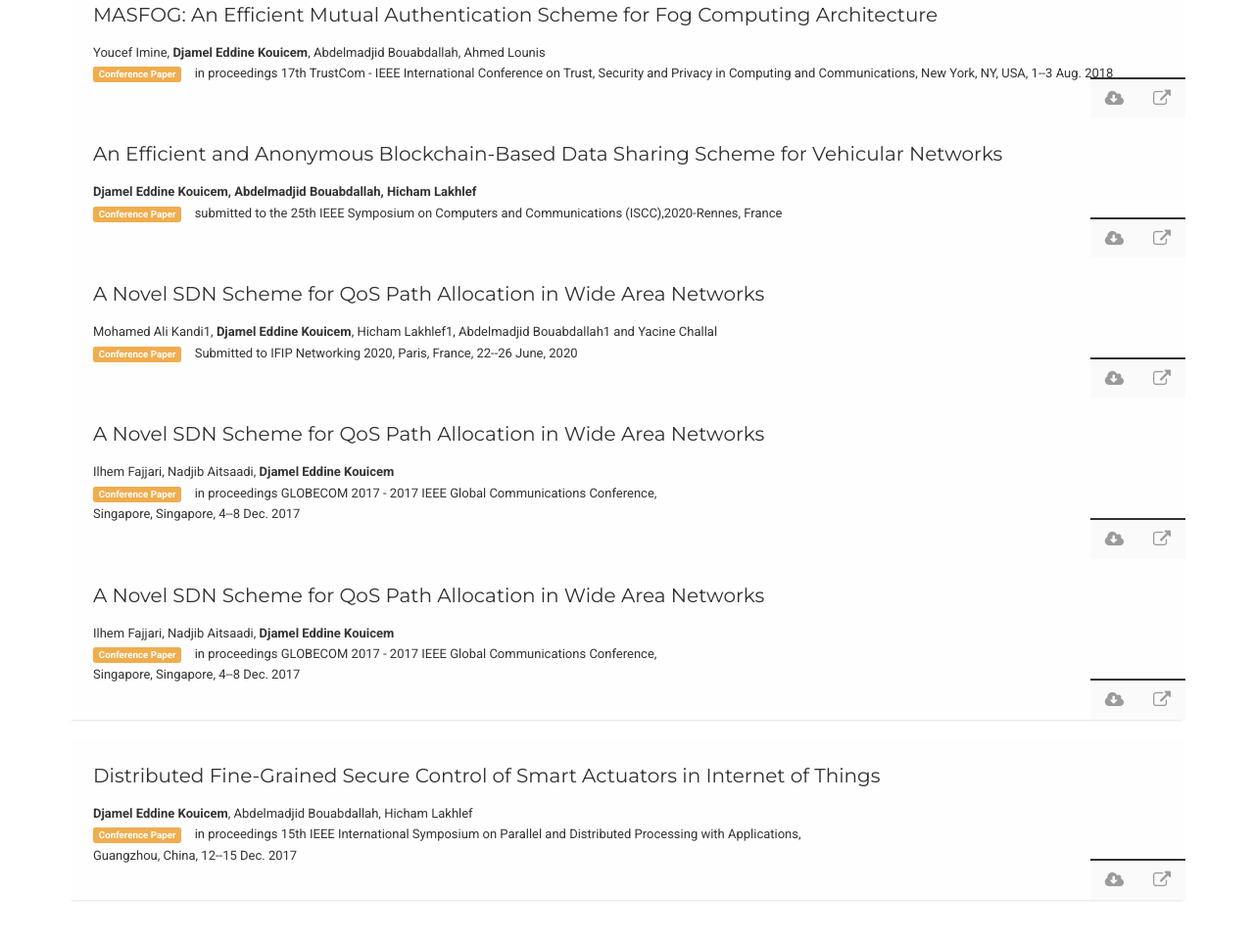
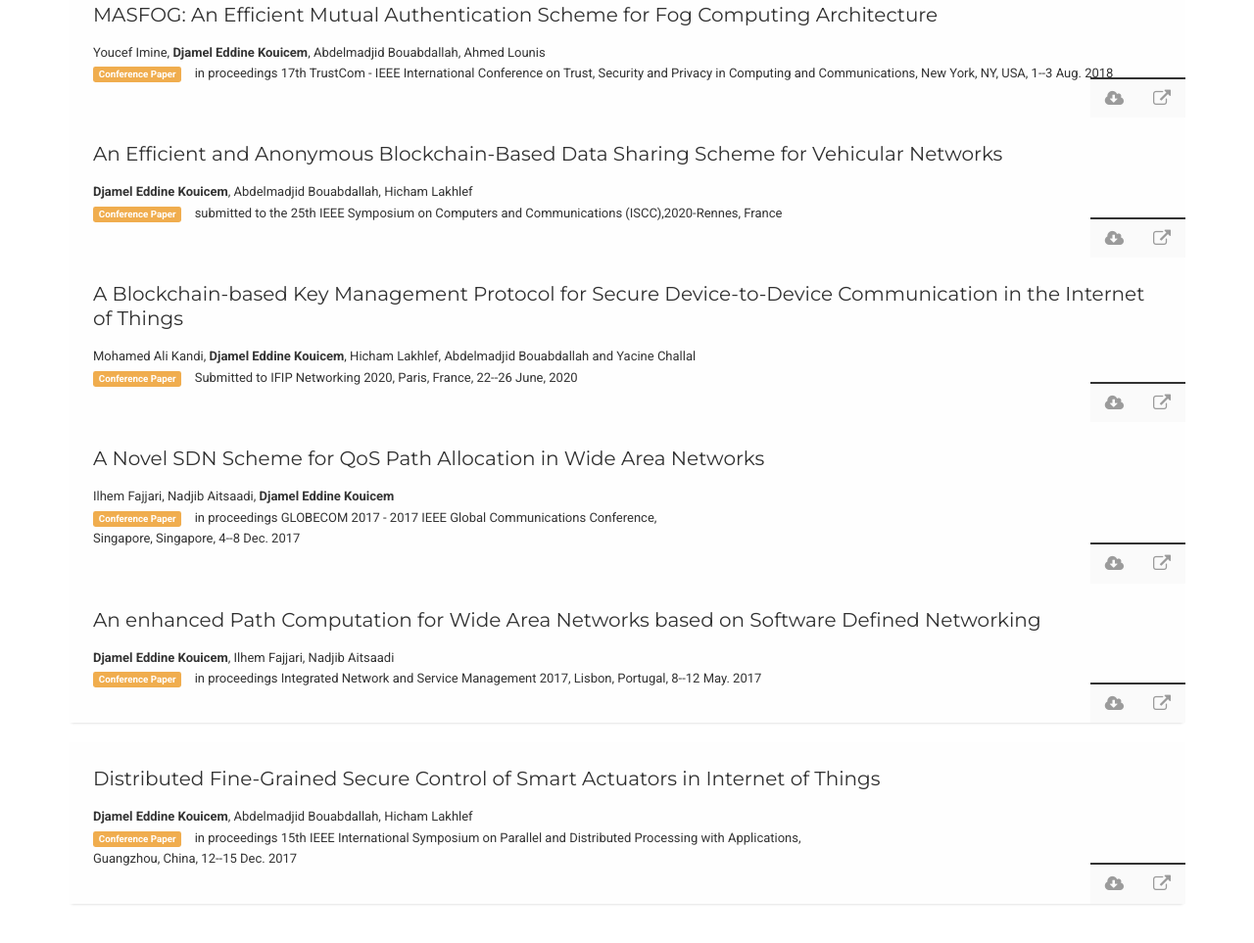
Before and after one commit to djamelkde/djamelkde.github.io, a plain HTML site: page index.html in a window 1280 px wide. Shown: the part 4287-5250 px from the top of the page at 98% size. Drawn offline with nearby package versions, Linux system fonts and the light colour scheme; some icons are missing.

Commit message:
correct some references in the  publications list section

```diff
--- a/index.html
+++ b/index.html
@@ -440,7 +440,7 @@
                                                 </div>
 
                                                 <h4 class="pubtitle">An Efficient and Anonymous Blockchain-Based Data Sharing Scheme for Vehicular Networks</h4>
-                                                <div class="pubauthor"><strong>Djamel Eddine Kouicem, Abdelmadjid Bouabdallah, Hicham Lakhlef</strong></div>
+                                                <div class="pubauthor"><strong>Djamel Eddine Kouicem</strong>, Abdelmadjid Bouabdallah, Hicham Lakhlef</div>
                                                 <div class="pubcite"><span class="label label-warning">Conference Paper</span> submitted to the 25th IEEE Symposium on Computers and Communications (ISCC),2020-Rennes, France</div>
 
                                             </div>
@@ -486,8 +486,8 @@
 
                                                 </div>
 
-                                                <h4 class="pubtitle">A Novel SDN Scheme for QoS Path Allocation in Wide Area Networks</h4>
-                                                <div class="pubauthor">Mohamed Ali Kandi1, <strong>Djamel Eddine Kouicem</strong>, Hicham Lakhlef1, Abdelmadjid Bouabdallah1 and Yacine Challal </div>
+                                                <h4 class="pubtitle">A Blockchain-based Key Management Protocol for Secure Device-to-Device Communication in the Internet of Things</h4>
+                                                <div class="pubauthor">Mohamed Ali Kandi, <strong>Djamel Eddine Kouicem</strong>, Hicham Lakhlef, Abdelmadjid Bouabdallah and Yacine Challal </div>
                                                 <div class="pubcite"><span class="label label-warning">Conference Paper</span> Submitted to IFIP Networking 2020, Paris, France, 22--26 June, 2020</div>
 
                                             </div>
@@ -558,14 +558,14 @@
 
                                                 </div>
 
-                                                <h4 class="pubtitle">A Novel SDN Scheme for QoS Path Allocation in Wide Area Networks</h4>
-                                                <div class="pubauthor">Ilhem Fajjari, Nadjib Aitsaadi, <strong>Djamel Eddine Kouicem</strong></div>
-                                                <div class="pubcite"><span class="label label-warning">Conference Paper</span> in proceedings   GLOBECOM 2017 - 2017 IEEE Global Communications Conference, <br \>Singapore, Singapore, 4--8 Dec. 2017</div>
+                                                <h4 class="pubtitle">An enhanced Path Computation for Wide Area Networks based on Software Defined Networking</h4>
+                                                <div class="pubauthor"><strong>Djamel Eddine Kouicem</strong>, Ilhem Fajjari, Nadjib Aitsaadi</div>
+                                                <div class="pubcite"><span class="label label-warning">Conference Paper</span> in proceedings Integrated Network and Service Management 2017, Lisbon, Portugal, 8--12 May. 2017</div>
 
                                             </div>
                                             <div class="pubdetails">
                                                 <h4>Abstract</h4>
-                                                <p>The massive adoption of Cloud services has led to the explosion of traffic transiting over the Cloud infrastructure. Such an impressive evolution of data demand will inevitably be the catalyst of Operator infrastructure transformation. In this context, Software Defined Networking (SDN) is the technology that is shaping the future of carriers' networks. SDN considerably reduces the complexity of managing the network infrastructure while providing tremendous computational power compared to legacy devices. In this paper, we address the resource allocation issue in Wide Area Networks (WAN) while considering the requested QoS. To do so, we design an SD-WAN architecture to enhance the network resources allocation and hence improve the QoS of distributed applications. We formulate first the path computation problem as an Integer Linear Program while taking into consideration both network application requirements and the network occupation status. The problem is then resolved in a polynomial time leveraging the Branch-and-Cut algorithm. Results obtained with our experimental platform, show that the proposed SD-WAN framework outperforms the most prominent related solutions in terms of applications' satisfaction level and consumption of network's resources.</p>
+                                                <p>Global IP traffic is forecast to triple by 2020 to reach 2.3 ZB per year. Such an explosion will inevitably be the catalyst of Operator infrastructure transformation. In this context, SDN is the technology that is shaping the future of carriers' networks. It offers the opportunity to implement more powerful control algorithms. In this perspective, we put forward a SD-WAN architecture to enhance the network resources allocation and hence improve the QoS of distributed applications. The main idea is to take profit from the accurate network view provided by the controller to optimize the flows routing in WAN environments. To do so, we formulate the path computation problem as an Integer Linear Program by taking into consideration both network application requirements and the network occupation status. The problem is then resolved in a polynomial time leveraging the branch-and-cut algorithm. Results obtained based an experimental platform show that our ONOS SDN framework outperforms the most prominent related work solutions in terms of network consumption and applications satisfaction level.</p>
                                             </div>
                                         </div>
             <!-- *********************************** ITEM PUBLICATIONS ***********************************-->
```
